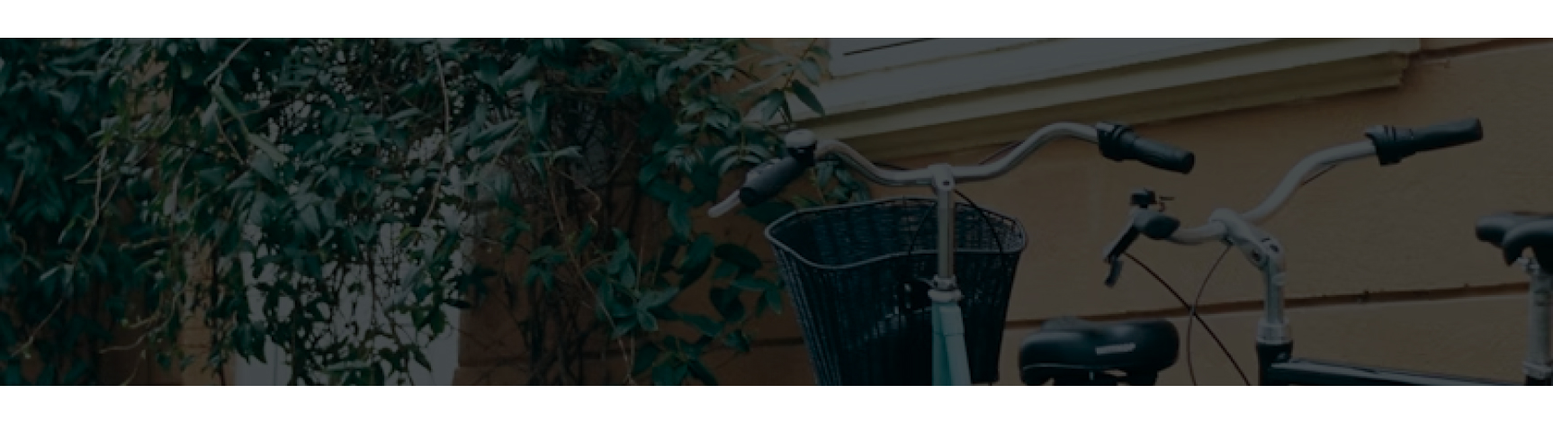
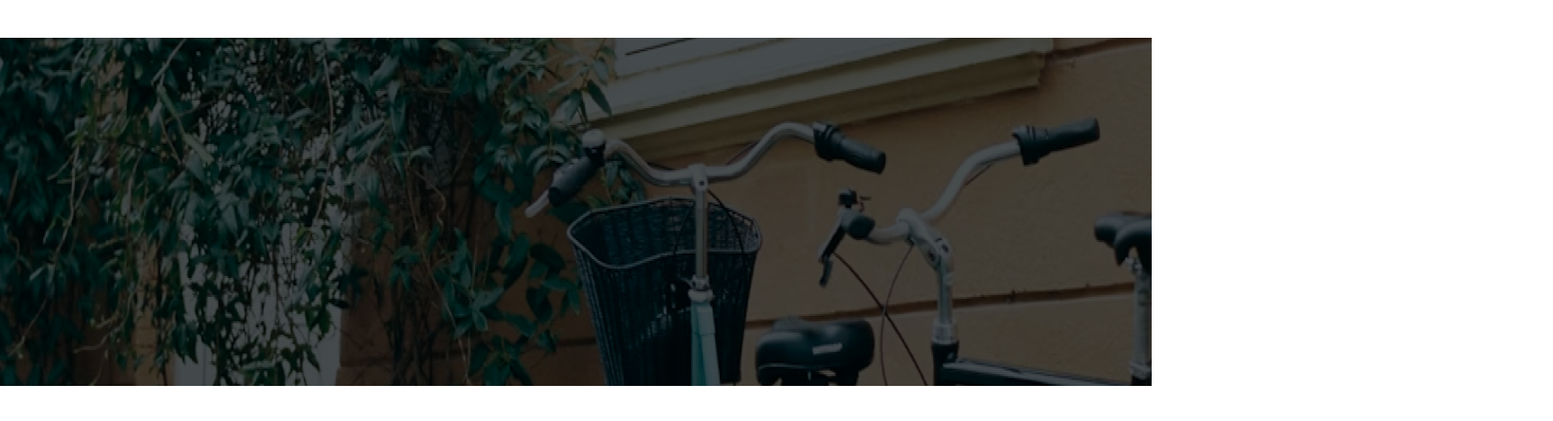
Before and after one commit to KosideOnyegbula/DESN340_P4Repository, a plain HTML site: page Shop.html in a window 1280 px wide. Shown: the part 68-536 px from the top of the page at 90% size, 1726 px wide, since content can reach past the window. Drawn offline with Linux system fonts and the light colour scheme.

Commit message:
Update Shop.html

```diff
--- a/Shop.html
+++ b/Shop.html
@@ -30,7 +30,7 @@
             </header>
 
 <!-- Bike Shop -->
-    <img src="Images/Bike Shop.jpg" style="width: 1726px; height: 387px;padding-top: 50px;"> </img>
+    <img src="Images/Bike Shop.jpg" style="width: 100%; height: 387px;padding-top: 50px;"> </img>
 
     </div>
 </body>
```
